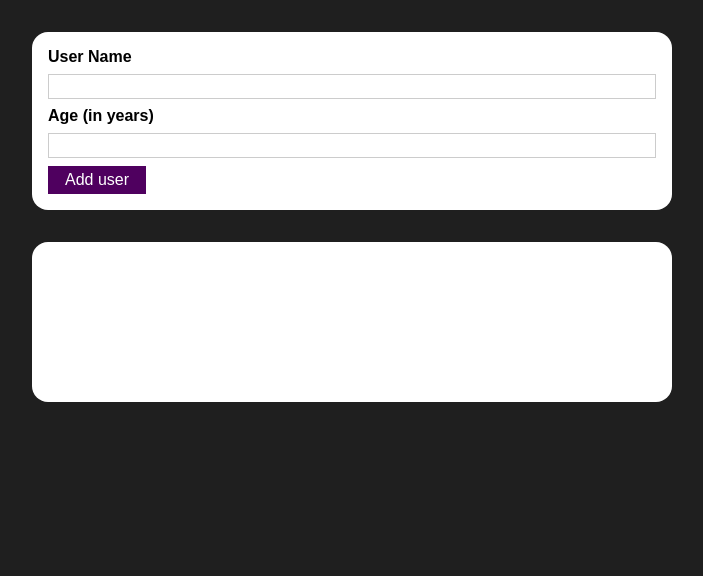
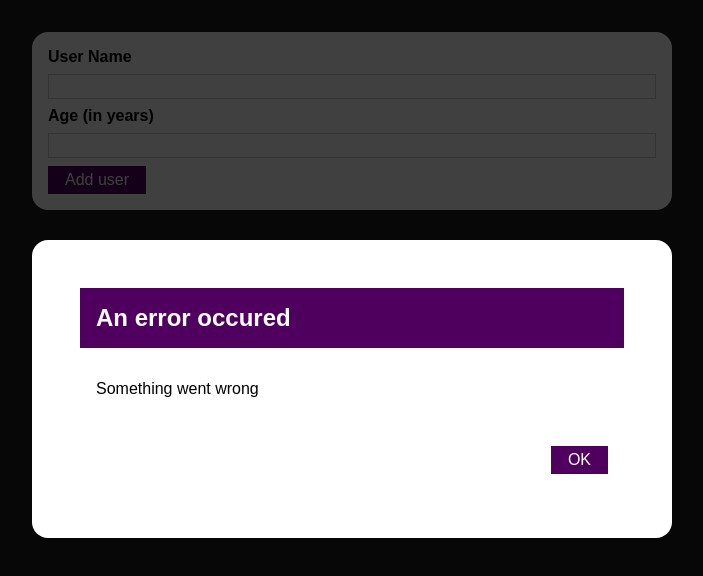
Before and after one commit to anna-ossowska/react-complete-guide, a React (Create React App) app in the folder 05-Project-4/: page / in a window 1280 px wide. Shown: the top 576 px of the page, without its empty margins (288-991 px from the left). Built offline with nearby package versions, Linux system fonts and the light colour scheme.

Commit message:
Adding the Error Modal component

```diff
--- /dev/null
+++ b/05-Project-4/src/components/UI/ErrorModal.js
@@ -0,0 +1,25 @@
+import React from 'react';
+import styles from './ErrorModal.module.css';
+import Card from './Card';
+import Button from './Button';
+
+const ErrorModal = props => {
+  return (
+    <div>
+      <div className={styles.overlay}></div>
+      <Card className={styles.modal}>
+        <header className={styles.header}>
+          <h2>{props.title}</h2>
+        </header>
+        <div className={styles.content}>
+          <p>{props.message}</p>
+        </div>
+        <footer className={styles.actions}>
+          <Button>OK</Button>
+        </footer>
+      </Card>
+    </div>
+  );
+};
+
+export default ErrorModal;
--- /dev/null
+++ b/05-Project-4/src/components/UI/ErrorModal.module.css
@@ -0,0 +1,45 @@
+.overlay {
+  position: fixed;
+  top: 0;
+  left: 0;
+  width: 100%;
+  height: 100vh;
+  z-index: 10;
+  background: rgba(0, 0, 0, 0.75);
+}
+
+.modal {
+  position: fixed;
+  top: 30vh;
+  left: 10%;
+  width: 80%;
+  z-index: 100;
+  overflow: hidden;
+}
+
+.header {
+  background: #4f005f;
+  padding: 1rem;
+}
+
+.header h2 {
+  margin: 0;
+  color: white;
+}
+
+.content {
+  padding: 1rem;
+}
+
+.actions {
+  padding: 1rem;
+  display: flex;
+  justify-content: flex-end;
+}
+
+@media (min-width: 768px) {
+  .modal {
+    left: calc(50% - 20rem);
+    width: 40rem;
+  }
+}
--- a/05-Project-4/src/components/Users/AddUser.js
+++ b/05-Project-4/src/components/Users/AddUser.js
@@ -2,6 +2,7 @@
 import Card from '../UI/Card';
 import Button from '../UI/Button';
 import styles from './AddUser.module.css';
+import ErrorModal from '../UI/ErrorModal';
 
 const AddUser = props => {
   const [enteredUserName, setEnteredUserName] = useState('');
@@ -39,6 +40,8 @@
   };
 
   return (
+    <div>
+      <ErrorModal title="An error occured" message="Something went wrong" />
       <Card className={styles.input}>
         <form onSubmit={submitHandler}>
           <label htmlFor="username">User Name</label>
@@ -59,6 +62,7 @@
           <Button type="submit">Add user</Button>
         </form>
       </Card>
+    </div>
   );
 };
 
```
Lines whose indentation alone changed are shown as unchanged.
